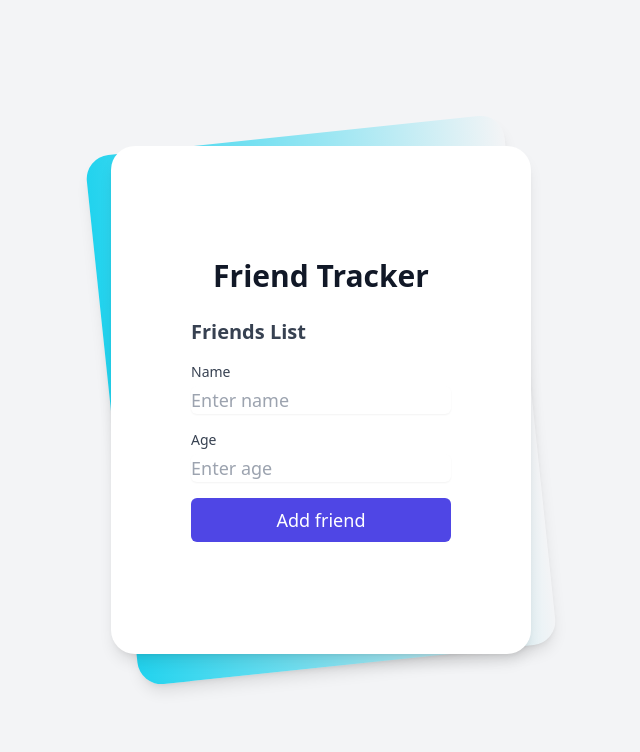
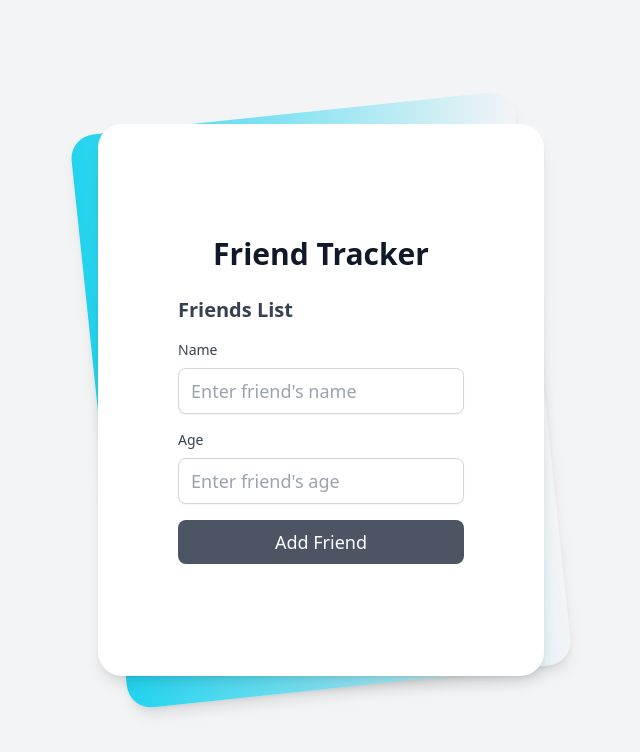
Before and after one commit to noxan/friendtracker, a SvelteKit app: page / in a window 1280 px wide. Shown: the top 752 px of the page, without its empty margins (319-959 px from the left). Built offline with nearby package versions, Linux system fonts and the light colour scheme.

Commit message:
improve styling

```diff
--- a/src/routes/+page.svelte
+++ b/src/routes/+page.svelte
@@ -49,32 +49,33 @@
 </div>
 
 <form {onsubmit} class="space-y-4">
-	<div>
+	<div class="space-y-2">
 		<label for="name" class="block text-sm font-medium text-gray-700">Name</label>
 		<input
+			id="name"
 			type="text"
-			name="name"
-			id="name"
-			placeholder="Enter name"
 			bind:value={form.name}
-			class="mt-1 block w-full rounded-md border-gray-300 shadow-sm focus:border-indigo-300 focus:ring focus:ring-indigo-200 focus:ring-opacity-50"
+			placeholder="Enter friend's name"
+			class="block w-full rounded-lg border border-gray-300 bg-white px-3 py-2 shadow-sm
+				focus:border-gray-500 focus:outline-none focus:ring-2 focus:ring-gray-200"
 		/>
 	</div>
-	<div>
+	<div class="space-y-2">
 		<label for="age" class="block text-sm font-medium text-gray-700">Age</label>
 		<input
+			id="age"
 			type="number"
-			name="age"
-			id="age"
-			placeholder="Enter age"
 			bind:value={form.age}
-			class="mt-1 block w-full rounded-md border-gray-300 shadow-sm focus:border-indigo-300 focus:ring focus:ring-indigo-200 focus:ring-opacity-50"
+			placeholder="Enter friend's age"
+			class="block w-full rounded-lg border border-gray-300 bg-white px-3 py-2 shadow-sm
+				focus:border-gray-500 focus:outline-none focus:ring-2 focus:ring-gray-200"
 		/>
 	</div>
 	<button
 		type="submit"
-		class="w-full rounded-md bg-indigo-600 px-4 py-2 text-white hover:bg-indigo-700 focus:outline-none focus:ring-2 focus:ring-indigo-500 focus:ring-offset-2"
+		class="w-full rounded-lg bg-gray-600 px-4 py-2 text-white
+			hover:bg-gray-700 focus:outline-none focus:ring-2 focus:ring-gray-500 focus:ring-offset-2"
 	>
-		Add friend
+		Add Friend
 	</button>
 </form>
```
